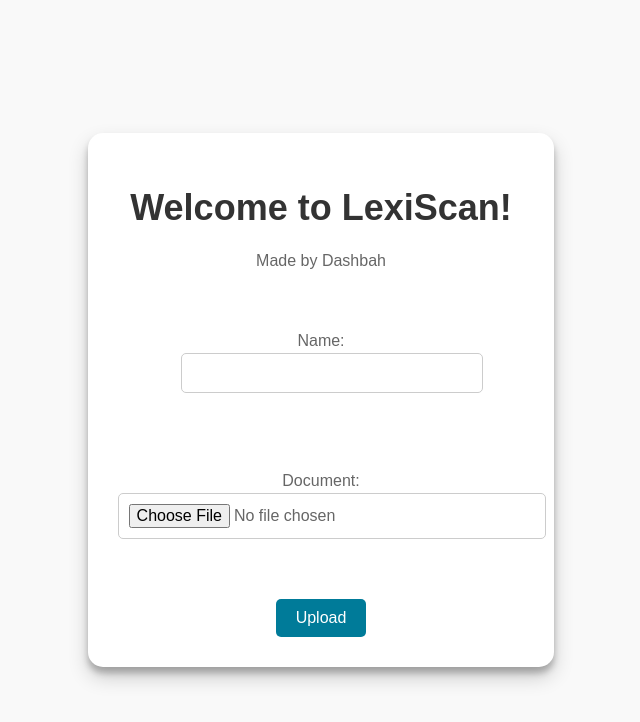
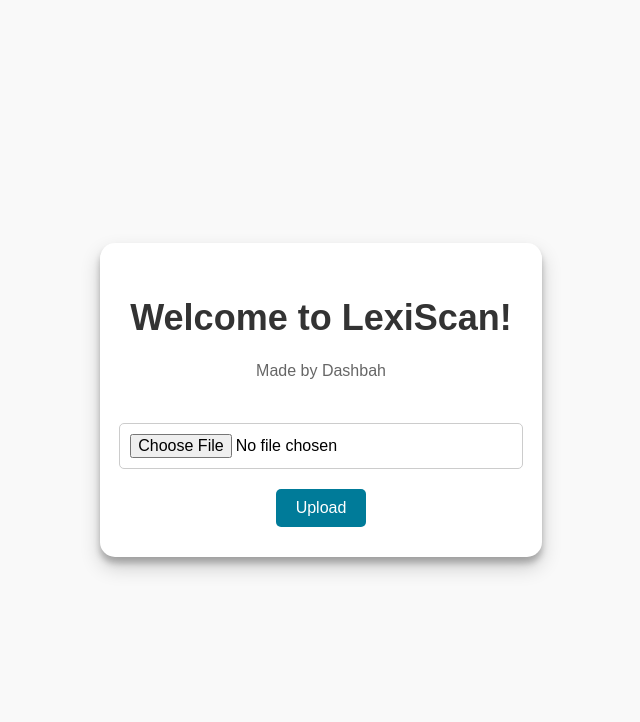
Before and after one commit to Dashbah/LexiScan, a plain HTML site: page lexiscan-app/src/main/resources/templates/index.html in a window 1280 px wide. Shown: the whole page, without its empty margins (319-959 px from the left). Drawn offline with Linux system fonts and the light colour scheme.

Commit message:
uploading image through browser

```diff
--- a/lexiscan-app/src/main/resources/templates/index.html
+++ b/lexiscan-app/src/main/resources/templates/index.html
@@ -95,10 +95,9 @@
     <p>Made by Dashbah</p>
 
 
-    <form action="#" th:action="@{/api/uploads/images}" th:object="${imageDto}" method="post" enctype="multipart/form-data">
-        <p>Name: <input type="text" th:field="*{name}" required /></p>
-        <p>Document: <input type="file" th:field="*{document}" required /></p>
-        <input type="submit" value="Upload" />
+    <form action="/api/uploads/images" method="post" enctype='multipart/form-data'>
+        <input type="file" name="file">
+        <input type=submit value="Upload" />
     </form>
 
 </div>
```
Also changed, not shown: 1 other file.
